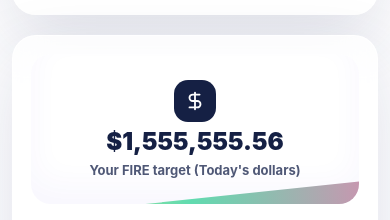
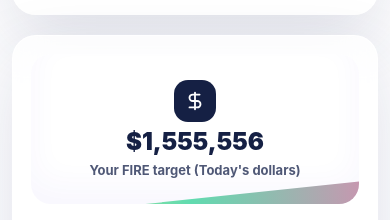
Before and after one commit to DouglasTitze/Investment-Calculator-Website, a React (Vite) app in the folder web-fire-calculator/: page / in a window 390 px wide. Shown: the part 1818-2038 px from the top of the page. Built offline with nearby package versions, Linux system fonts and the light colour scheme.

Commit message:
Tweak target amount display

```diff
--- a/web-fire-calculator/src/App.css
+++ b/web-fire-calculator/src/App.css
@@ -741,7 +741,7 @@ input[type="range"] {
 
 .stat strong {
   color: #152044;
-  font-size: clamp(24px, 2.4vw, 38px);
+font-size: clamp(24px, 2.4vw, 36px);
   font-weight: 950;
   line-height: 1;
   overflow-wrap: anywhere;
@@ -919,7 +919,7 @@ input[type="range"] {
 
 .bar-chart-stage .recharts-bar-rectangles,
 .bar-chart-stage .recharts-bar-background {
-  animation: bar-chart-wipe-in 760ms cubic-bezier(0.2, 0.85, 0.2, 1) both;
+animation: bar-chart-wipe-in 1250ms cubic-bezier(0.2, 0.85, 0.2, 1) both;
   clip-path: inset(0 100% 0 0);
   transform-box: fill-box;
 }
--- a/web-fire-calculator/src/App.tsx
+++ b/web-fire-calculator/src/App.tsx
@@ -1321,7 +1321,7 @@ export default function App() {
           <section className="results-band" aria-label="Calculator results">
             <Stat
               label={`Your FIRE target (${displayMode})`}
-              value={money(displayedFireTarget, 2)}
+              value={money(displayedFireTarget, 0)}
               icon={<DollarSign size={22} />}
             />
             <Stat
```
